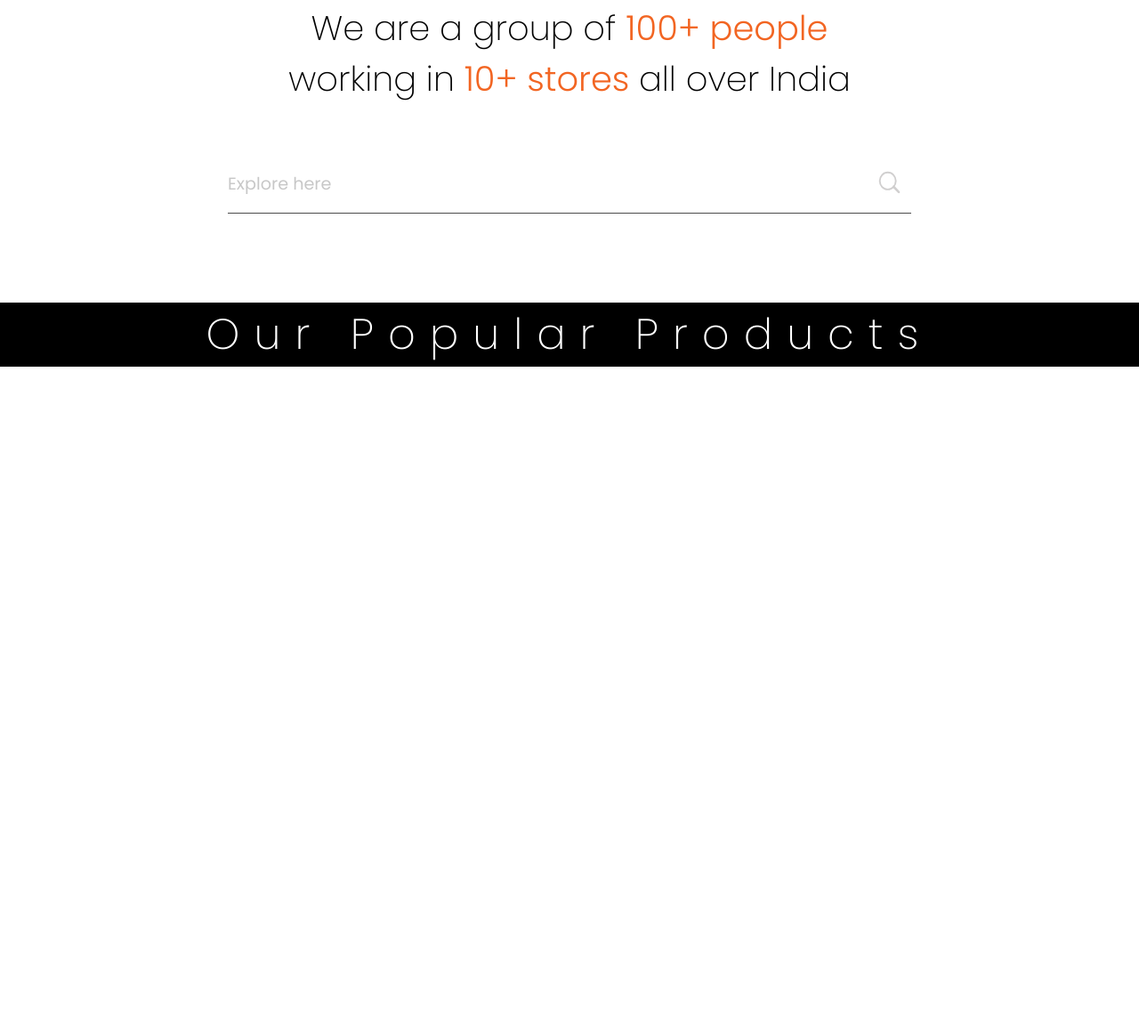
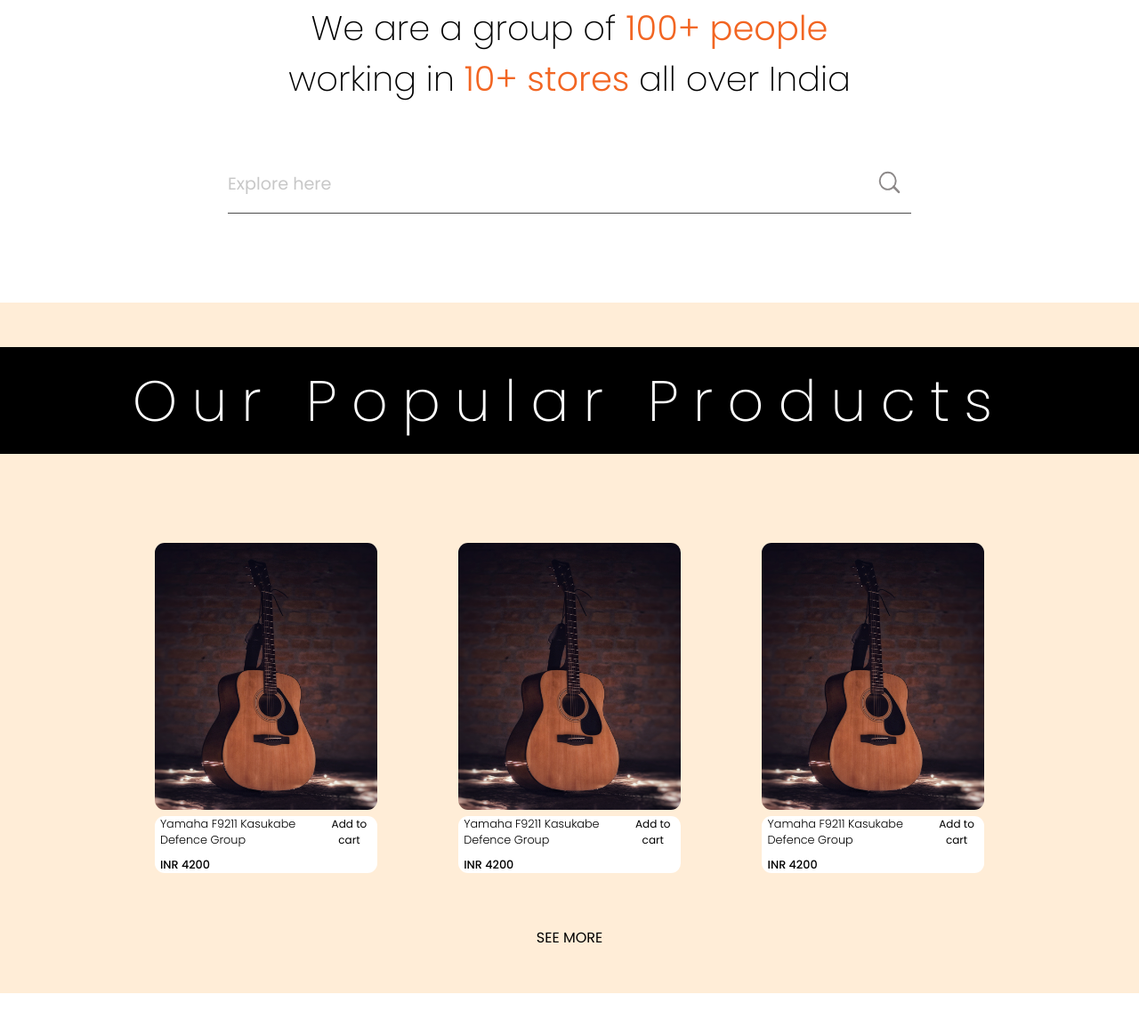
Before and after one commit to NewCoderBoi/chatterjee-musicals, a plain HTML site: page index.html in a window 1280 px wide. Shown: the part 897-2051 px from the top of the page at 89% size. Before the commit the page ends 1309 px from the top, so only its background shows below. Drawn offline with Linux system fonts and the light colour scheme.

Commit message:
Added popular products

```diff
--- a/index.html
+++ b/index.html
@@ -133,8 +133,47 @@
         <div class="heading">
             <h1 class="heading-text">Our Popular Products</h1>
         </div>
+
         <div class="products">
-
+            <div class="card">
+                <img src="./images/guitar-product.jpg" alt="" srcset="" width="250px" height="300px">
+                <div class="product-info">
+                    <div class="name-and-price">
+                        <p class="name">Yamaha F9211 Kasukabe Defence Group</p>
+                        <p class="price">INR 4200</p>
+                    </div>
+                    <div class="add-to-cart">
+                        <p class="temporary">Add to cart</p>
+                    </div>
+                </div>
+            </div>
+            <div class="card">
+                <img src="./images/guitar-product.jpg" alt="" srcset="" width="250px" height="300px">
+                <div class="product-info">
+                    <div class="name-and-price">
+                        <p class="name">Yamaha F9211 Kasukabe Defence Group</p>
+                        <p class="price">INR 4200</p>
+                    </div>
+                    <div class="add-to-cart">
+                        <p class="temporary">Add to cart</p>
+                    </div>
+                </div>
+            </div>
+            <div class="card">
+                <img src="./images/guitar-product.jpg" alt="" srcset="" width="250px" height="300px">
+                <div class="product-info">
+                    <div class="name-and-price">
+                        <p class="name">Yamaha F9211 Kasukabe Defence Group</p>
+                        <p class="price">INR 4200</p>
+                    </div>
+                    <div class="add-to-cart">
+                        <p class="temporary">Add to cart</p>
+                    </div>
+                </div>
+            </div>
+        </div>
+        <div class="bg-shop">
+            <p class="shop-now">SEE MORE</p>
         </div>
     </section>
 </body>
--- a/style.css
+++ b/style.css
@@ -30,6 +30,11 @@
   ::-webkit-scrollbar-thumb {
     border-radius: 50px;
     background: #f26422a9;
+  }
+
+  ::-webkit-scrollbar-thumb:hover {
+      background: #f26522;
+      transition: all 1s ease-in-out;
   }
 
 /* SCROLLBAR DIFFERENCE CODE ENDS */
@@ -331,7 +336,7 @@ svg * {
 }
 
 .search-button-bottom {
-    opacity: 0.4;
+    opacity: 1;
 }
 
 .search form {
@@ -353,19 +358,106 @@ svg * {
     display: flex;
     flex-direction: column;
     align-items: center;
+    padding-bottom: 50px;
+    margin-bottom: 50px;
+    background-color: rgba(255, 228, 196, 0.671);
 }
 
 .heading {
+    margin-top: 50px;
     color: #fff;
     background-color: #000;
     width: 100%;
-    text-align: center;
+    display: flex;
+    justify-content: center;
+    align-items: center;
+    margin-bottom: 100px;
+    min-height: 15vh;
 }
 
 .heading-text {
     font-weight: 100;
-    font-size: 3rem;
+    font-size: 4rem;
     letter-spacing: 1rem;
+}
+
+.products {
+    width: 80vw;
+    display: flex;
+    flex-direction: row;
+    justify-content: space-around;
+    margin: auto;
+}
+
+
+
+.card img {
+    border-radius: 11px;
+}
+
+.card img:hover {
+    width: 260px;
+    height: 310px;
+    box-shadow: 20px 10px #f26522;
+    /* opacity: 0.75; */
+    filter: brightness(80%);
+    cursor: pointer;
+    transition: all 0.3s ease-in-out;
+    margin-bottom: 15px;
+}
+
+.product-info {
+    width: 100%;
+    display: flex;
+    flex-direction: row;
+    justify-content: space-around;
+    background-color: #fff;
+    border-radius: 11px;
+}
+
+.name-and-price {
+    width: 175px;
+    font-size: 0.8rem;
+    display: flex;
+    flex-direction: column;
+    gap: 10px;
+    font-weight: 300;
+}
+
+.price {
+    font-weight: 500;
+}
+
+.add-to-cart {
+    width: 50px;
+    font-size: 0.75rem;
+    text-align: center;
+}
+
+/* .bg-shop {
+    margin-top: 60px;
+    width: 150px;
+    height: 50px;
+    background-color: rgba(0, 0, 0,1);
+    display: flex;
+    justify-content: center;
+    align-items: center;
+    border-radius: 20px;
+} */
+
+.shop-now {
+    margin-top: 60px;
+    font-size: 1rem;
+    color: #000;
+    max-width: 20vw;
+}
+
+.bg-shop:hover {
+    cursor: pointer;
+    opacity: 0.85;
+
+    filter: brightness(80%);
+    transition: all 0.2s ease-in-out;
 }
 
 
```
Also changed, not shown: images/guitar-product.jpg (added).
